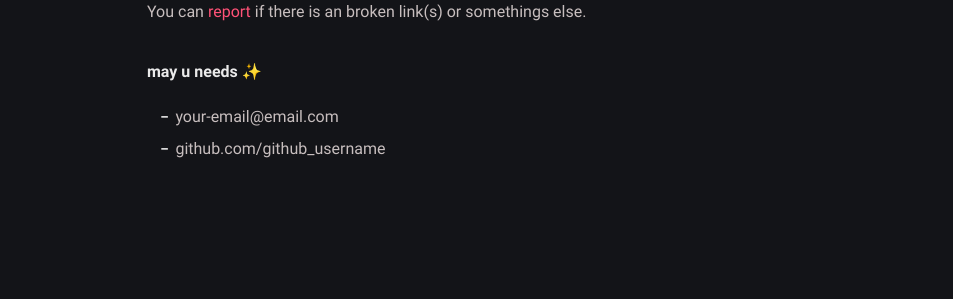
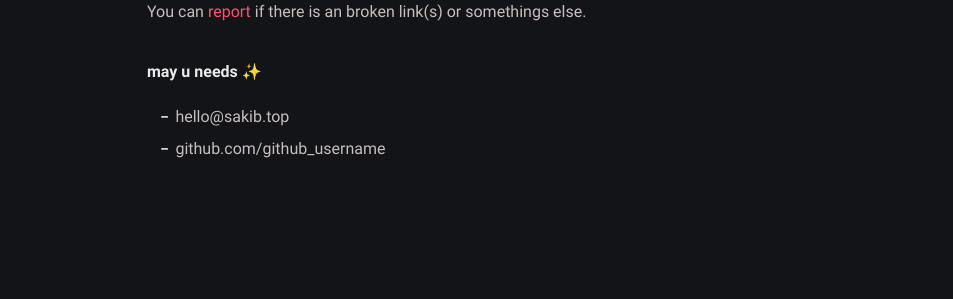
Before and after one commit to stackbit-projects/famous-pine-8632e, a Jekyll site: the page built from about.md, in a window 1280 px wide. Shown: the part 512-811 px from the top of the page, without its empty margins (163-1116 px from the left). Built offline with Jekyll 4.4.1, drawn with Linux system fonts in a browser that asks for light colours.

Commit message:
_config.yml: updated email in author

```diff
--- a/_config.yml
+++ b/_config.yml
@@ -11,7 +11,7 @@ author:
   github: github_username
   twitter: twitter_username
   facebook: facebook_username
-  email: your-email@email.com
+  email: hello@sakib.top
   avatar: /assets/img/avatar.jpg
 url: ''
 baseurl: ''
```
